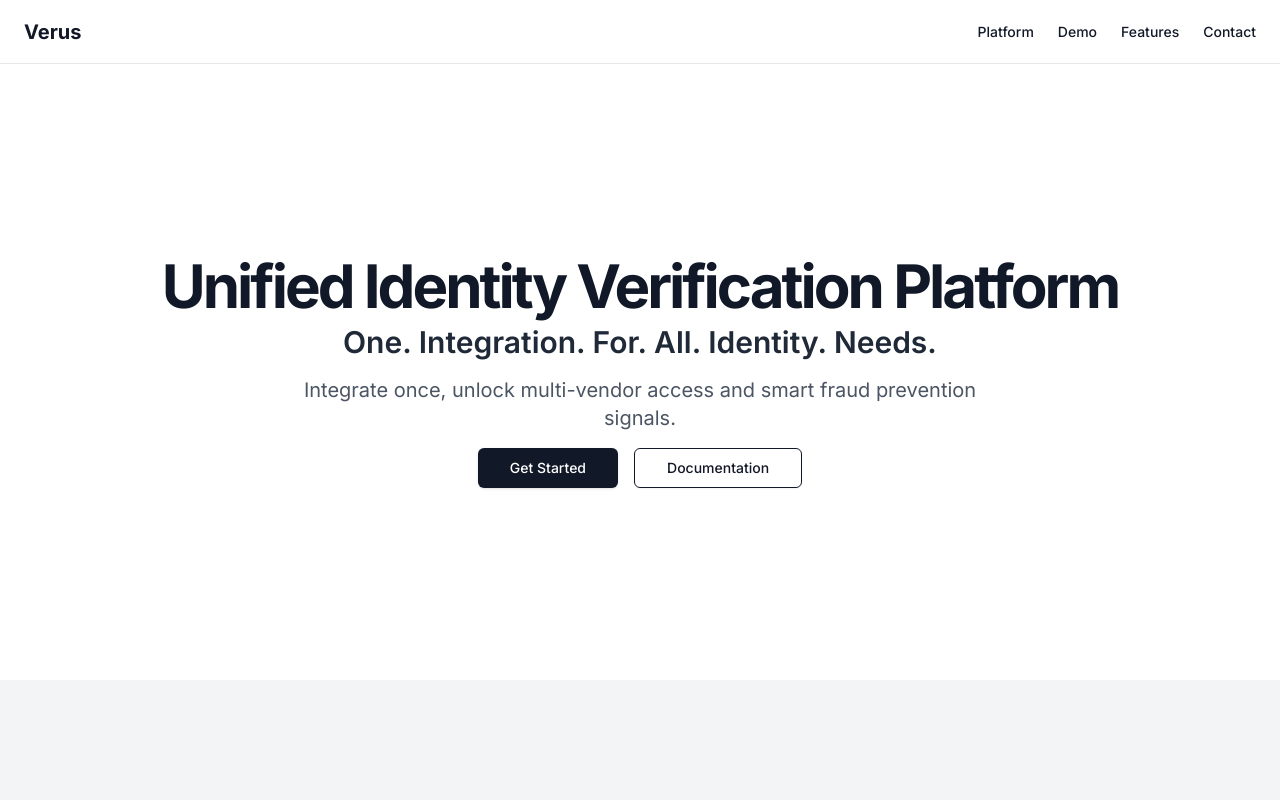
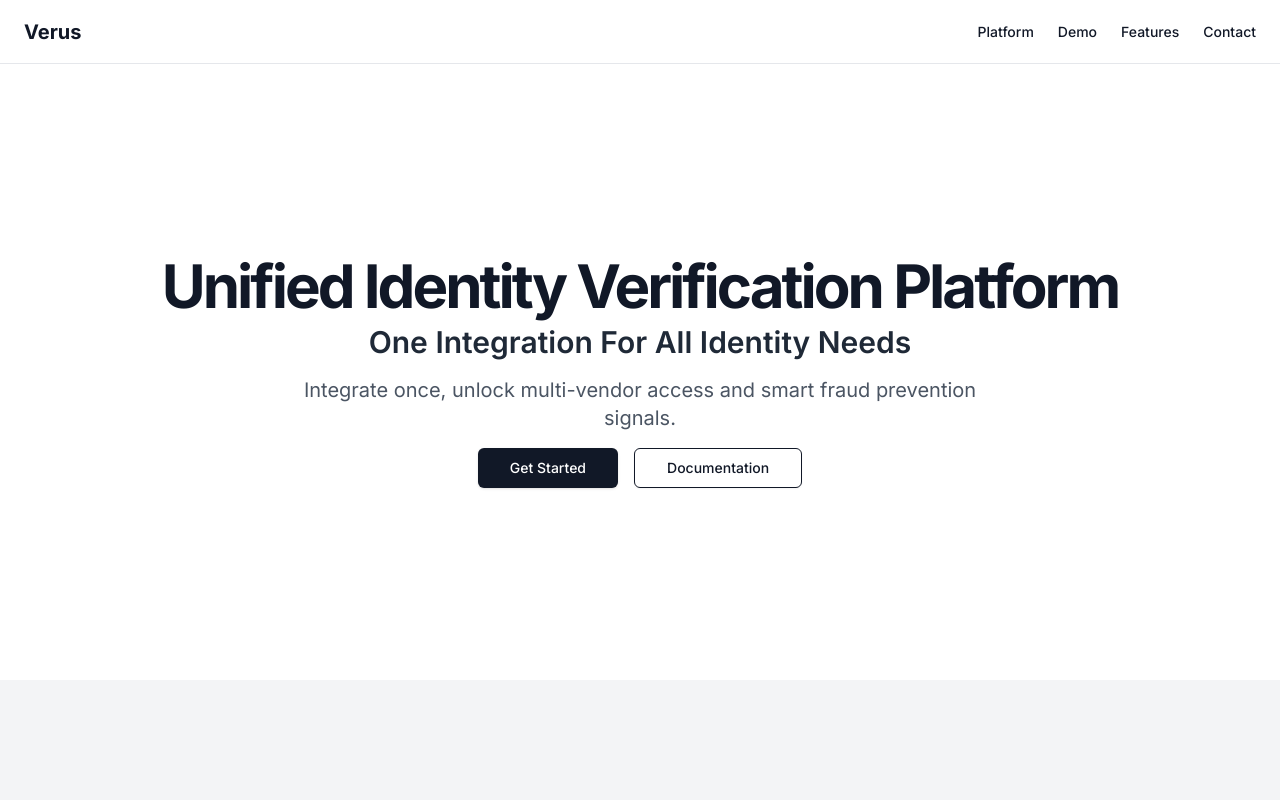
Before and after one commit to rachel-lawrie/verus_landing, a Next.js app: page / in a window 1280 px wide. Shown: the top 800 px of the page. Built offline with nearby package versions, Linux system fonts and the light colour scheme.

Commit message:
Small text edit.

```diff
--- a/components/landing-page.tsx
+++ b/components/landing-page.tsx
@@ -148,7 +148,7 @@ export function LandingPageComponent() {
                 </h1>
                 <div className="space-y-4">
                   <p className="mx-auto max-w-[700px] text-gray-800 md:text-2xl lg:text-3xl font-semibold">
-                    One. Integration. For. All. Identity. Needs.
+                    One Integration For All Identity Needs
                   </p>
                   <p className="mx-auto max-w-[700px] text-gray-600 md:text-xl">
                     Integrate once, unlock multi-vendor access and smart fraud
@@ -391,7 +391,7 @@ export function LandingPageComponent() {
                       <h3 className="text-xl font-bold">Smart Signals</h3>
                       <p className="text-gray-600">
                         Risk-based decisions with geographic and cost
-                        optimization
+                        optimization.
                       </p>
                     </div>
                   </li>
```
